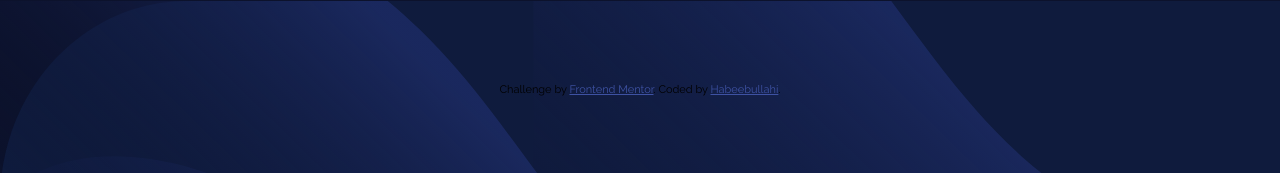
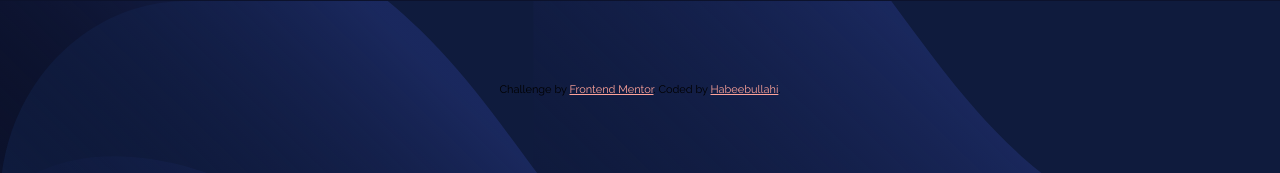
Before and after one commit to Habeebullahi01/fylo-challenge, a plain HTML site: page index.html in a window 1280 px wide. Shown: the part 399-572 px from the top of the page. Drawn offline with Linux system fonts and the light colour scheme.

Commit message:
Update index.html

```diff
--- a/index.html
+++ b/index.html
@@ -4,13 +4,8 @@
     <meta charset="UTF-8" />
     <meta name="viewport" content="width=device-width, initial-scale=1.0" />
     <!-- displays site properly based on user's device -->
-    <!-- BOOTSTRAP CSS -->
-    <!-- <link rel="stylesheet" href="https://stackpath.bootstrapcdn.com/bootstrap/4.5.0/css/bootstrap.min.css" integrity="sha384-9aIt2nRpC12Uk9gS9baDl411NQApFmC26EwAOH8WgZl5MYYxFfc+NcPb1dKGj7Sk" crossorigin="anonymous"> -->
-    <!-- BOOTSTRAP JAVASCRIPT -->
-    <!-- <script src="https://code.jquery.com/jquery-3.5.1.slim.min.js" integrity="sha384-DfXdz2htPH0lsSSs5nCTpuj/zy4C+OGpamoFVy38MVBnE+IbbVYUew+OrCXaRkfj" crossorigin="anonymous"></script> -->
-    <!-- <script src="https://cdn.jsdelivr.net/npm/popper.js@1.16.0/dist/umd/popper.min.js" integrity="sha384-Q6E9RHvbIyZFJoft+2mJbHaEWldlvI9IOYy5n3zV9zzTtmI3UksdQRVvoxMfooAo" crossorigin="anonymous"></script>
-<script src="https://stackpath.bootstrapcdn.com/bootstrap/4.5.0/js/bootstrap.min.js" integrity="sha384-OgVRvuATP1z7JjHLkuOU7Xw704+h835Lr+6QL9UvYjZE3Ipu6Tp75j7Bh/kR0JKI" crossorigin="anonymous"></script> -->
-    <!-- GOOGLE FONTS -->
+
+      <!-- GOOGLE FONTS -->
     <link
       href="https://fonts.googleapis.com/css2?family=Raleway:wght@200;400;700&display=swap"
       rel="stylesheet"
@@ -32,7 +27,7 @@
         text-align: center;
       }
       .attribution a {
-        color: hsl(228, 45%, 44%);
+        color: hsl(6, 100%, 80%);
       }
     </style>
   </head>
```
